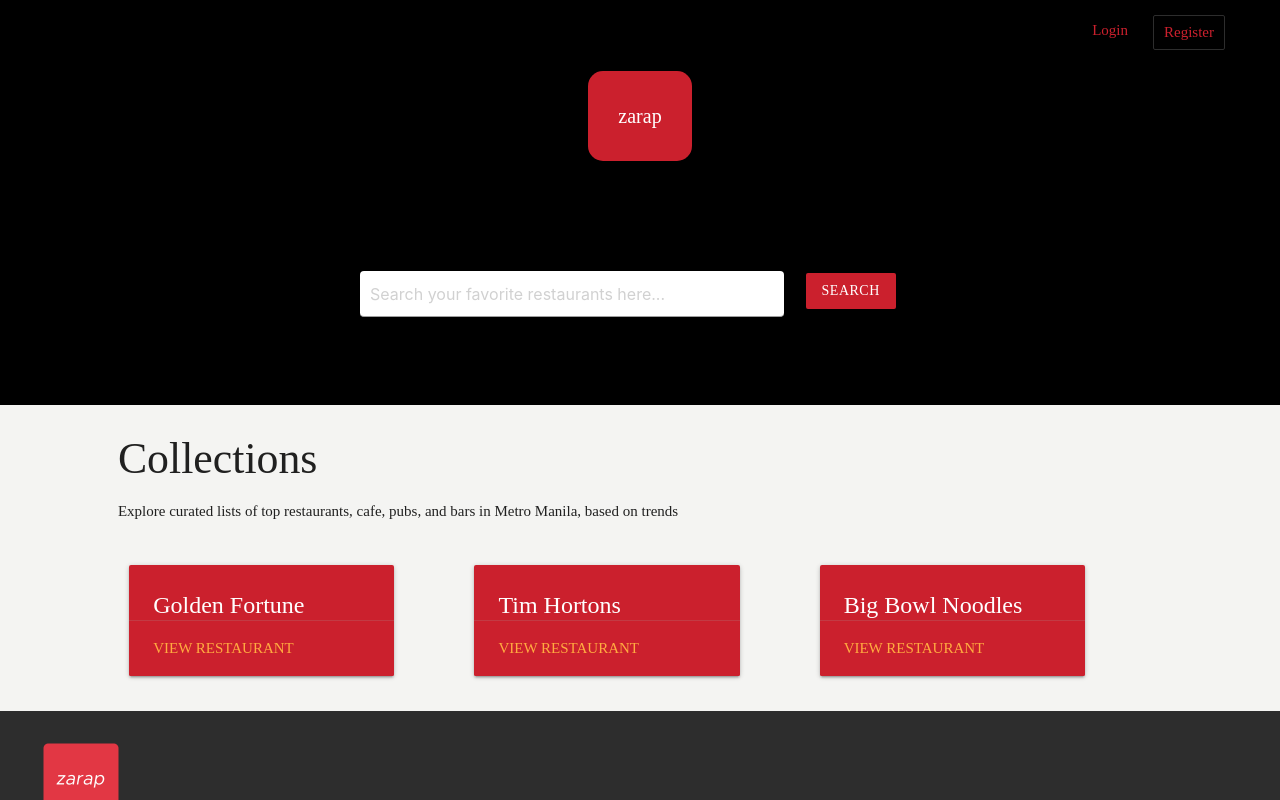
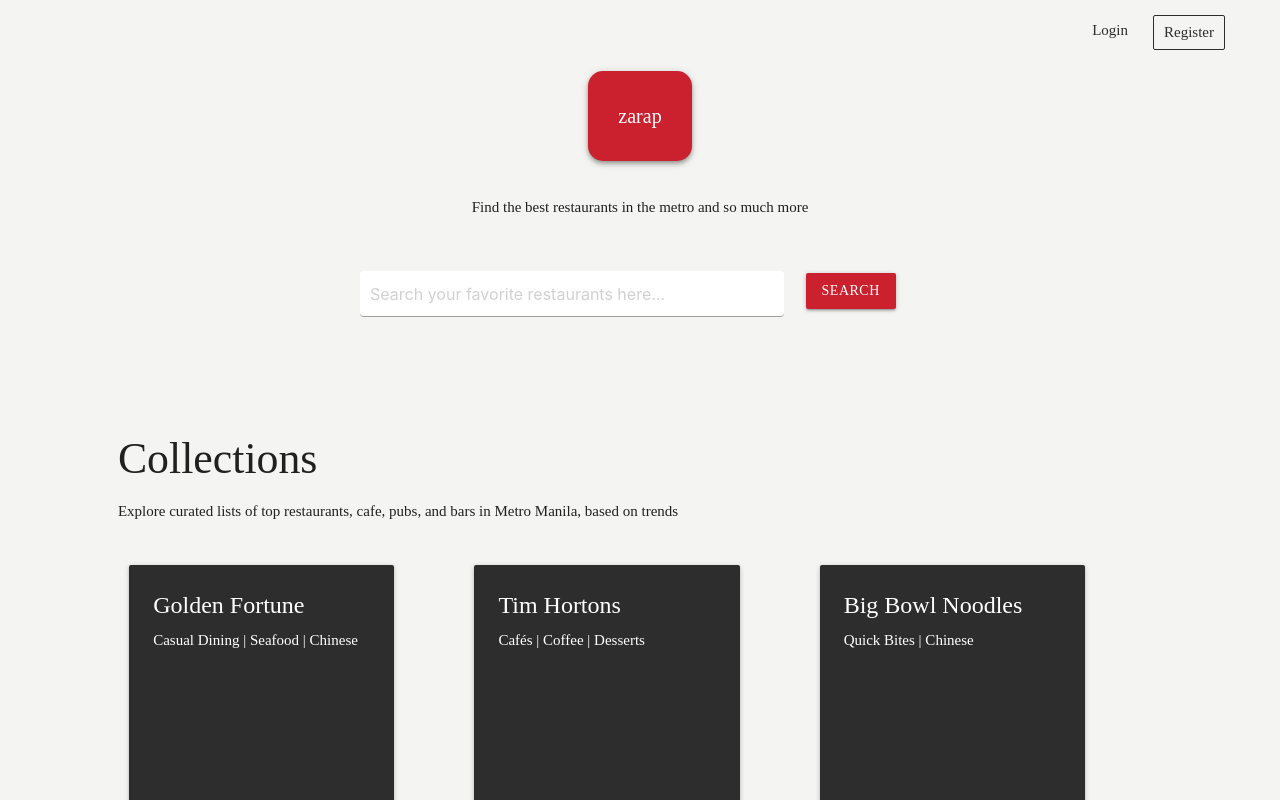
Before and after one commit to NeilMatthewLua/ccapdev_zarap, a Vue app: page / in a window 1280 px wide. Shown: the top 800 px of the page. Built offline with nearby package versions, Linux system fonts and the light colour scheme; a web font is replaced by a local one.

Commit message:
Fixed CSS

```diff
--- a/public/index.html
+++ b/public/index.html
@@ -6,7 +6,6 @@
     <meta name="viewport" content="width=device-width,initial-scale=1.0">
     <link rel="icon" href="<%= BASE_URL %>favicon.ico">
     <!-- Compiled and minified CSS -->
-    <link rel="stylesheet" href="https://cdnjs.cloudflare.com/ajax/libs/materialize/1.0.0/css/materialize.min.css">
     <link href="https://fonts.googleapis.com/icon?family=Material+Icons" rel="stylesheet">
     <!-- Compiled and minified JavaScript -->
     <script src="https://cdnjs.cloudflare.com/ajax/libs/materialize/1.0.0/js/materialize.min.js"></script>
--- a/src/views/Home.vue
+++ b/src/views/Home.vue
@@ -5,7 +5,7 @@
       <div>
         <ul class ="nav-flex-right hide-on-med-and-down"  id="nav-mobile">
           <li class ="navitem pushdown"><a href="/login" class ="black-color">Login</a></li>
-          <li class ="navitem boxed"><a href="/register"  class ="black-color">Register</a></li>
+          <li class ="navitem boxed"><a href="/register" class ="black-color">Register</a></li>
         </ul>
       </div>
 
@@ -55,7 +55,7 @@
       <div class ="card-row row">
         <div class ="col s11 offset-s1 card_small">
           <div class ="col s12 m3 margin_right_5">
-            <div class ="card BG-black-color">
+            <div class ="card BG-black-color mobile-height">
               <div class ="card-content white-text">
                 <span class ="card-title">Golden Fortune</span>
                 <p>Casual Dining | Seafood | Chinese</p>
@@ -66,7 +66,7 @@
             </div>
           </div>
           <div class ="col s12 m3 margin_right_5" >
-            <div class ="card BG-black-color">
+            <div class ="card BG-black-color mobile-height">
               <div class ="card-content white-text">
                 <span class ="card-title">Tim Hortons</span>
                 <p>Cafés | Coffee | Desserts</p>
@@ -76,8 +76,8 @@
               </div>
             </div>
           </div>
-          <div class ="col s12 m3 margin_right_5" >
-            <div class ="card BG-black-color" style="checkHeight">
+          <div class ="col s12 m3 margin_right_5 mobile-height" >
+            <div class ="card BG-black-color mobile-height">
               <div class ="card-content white-text">
                 <span class ="card-title">Big Bowl Noodles</span>
                 <p>Quick Bites | Chinese</p>
@@ -117,24 +117,25 @@ export default {
 
 <style scoped>
     body {
-        background-color: black;
+        background-color: #FFFFFF;
     }
 
     .BG-color {
-        background-color: black;
+        background-color: #F4F4F2;
     }
 
-    :root {
+    /* :root {
         --default-button-color: blue !important;
         --default-navbar-color: pink !important;
-    }
+        --default-card-color:  #2D2D2D !important;
+    } */
 
     .black-color {
-        color: var(--default-button-color) !important;
+        color: #2D2D2D !important;
     }
 
     .BG-black-color {
-        background-color: var(--default-button-color) !important;
+        background-color: #2D2D2D !important;
     }
 
     .title {
@@ -146,9 +147,9 @@ export default {
         border-radius: 15px;
     }
 
-    .colored-button {
+    /* .colored-button {
         background: var(--default-navbar-color) !important;
-    }
+    } */
 
     .pad4 {
         padding-top: 4%;
@@ -243,6 +244,10 @@ export default {
         width: 100%;
     }
 
+    .mobile-height {
+        height: 15rem !important;
+    }
+
     @media(max-width: 640px) {
         #search_small {
             display: flex;
@@ -265,4 +270,10 @@ export default {
             margin-right: auto !important;
         }
     }
+
+    @media(max-width:1300px) {
+        .mobile-height {
+          height: 20rem !important;
+        }
+    }
 </style>
```
